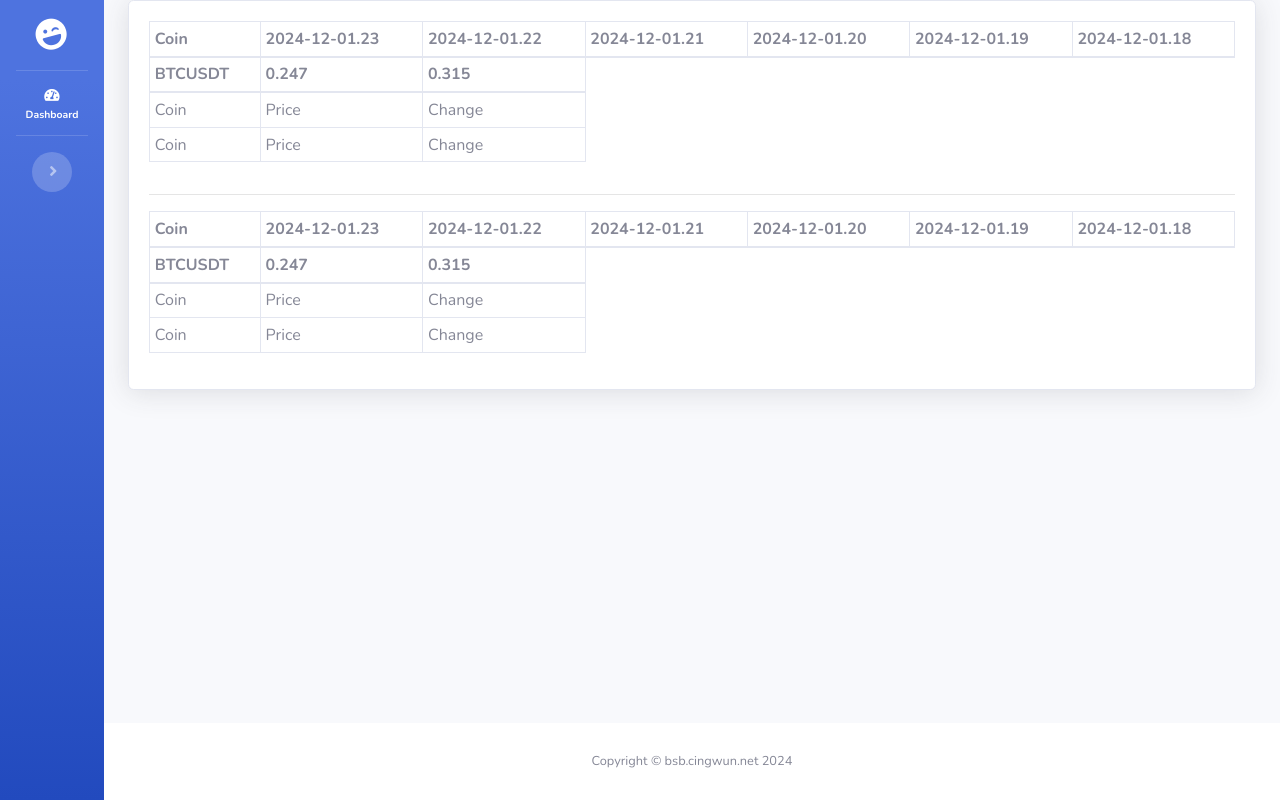
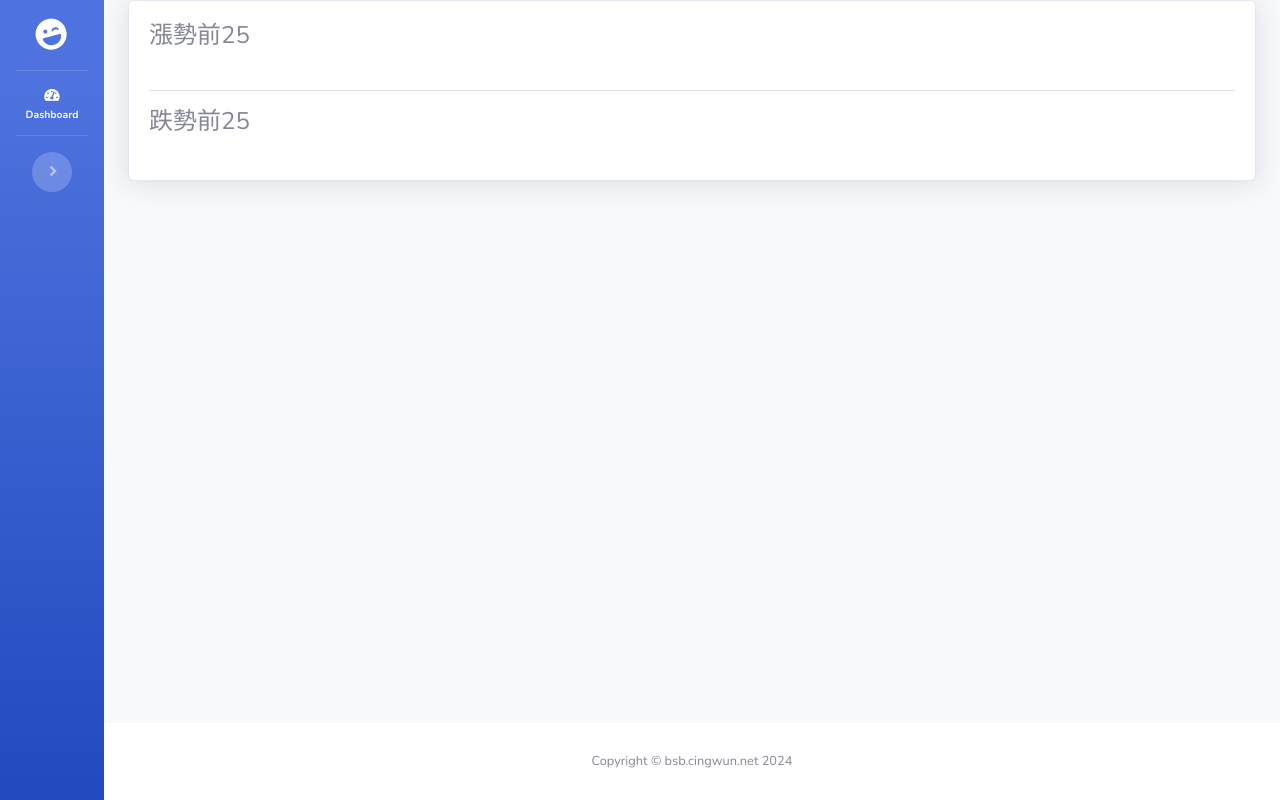
Before and after one commit to cingwun0817/binance-sb-admin, a website: page index.html in a window 1280 px wide. Drawn offline with nearby package versions, Linux system fonts and the light colour scheme; no server answers.

Commit message:
fix(Index): add date and hour parameters

```diff
--- a/index.html
+++ b/index.html
@@ -86,69 +86,19 @@
                         <div class="col-xl-12">
                             <div class="card shadow">
                                 <div class="card-body">
+                                    <h4>漲勢前25</h4>
                                     <div class="table-responsive">
                                         <table class="table table-bordered table-hover table-sm" width="100%" cellspacing="0">
-                                            <thead id="thead-panel-one">
-                                                <tr>
-                                                    <th>Coin</th>
-                                                    <th>2024-12-01.23</th>
-                                                    <th>2024-12-01.22</th>
-                                                    <th>2024-12-01.21</th>
-                                                    <th>2024-12-01.20</th>
-                                                    <th>2024-12-01.19</th>
-                                                    <th>2024-12-01.18</th>
-                                                </tr>
-                                                <tr>
-                                                    <th>BTCUSDT</th>
-                                                    <th>0.247</th>
-                                                    <th>0.315</th>
-                                                </tr>
-                                            </thead>
-                                            <tbody id="tbody-panel-one">
-                                                <tr>
-                                                    <td data-toggle="tooltip" title="1h 2h 4h 8h 1d">Coin</td>
-                                                    <td>Price</td>
-                                                    <td>Change</td>
-                                                </tr>
-                                                <tr>
-                                                    <td data-toggle="tooltip" title="1h 2h 4h 8h 1d">Coin</td>
-                                                    <td>Price</td>
-                                                    <td>Change</td>
-                                                </tr>
-                                            </tbody>
+                                            <thead id="thead-panel-one"></thead>
+                                            <tbody id="tbody-panel-one"></tbody>
                                         </table>
                                     </div>
                                     <hr>
+                                    <h4>跌勢前25</h4>
                                     <div class="table-responsive">
                                         <table class="table table-bordered table-hover table-sm" width="100%" cellspacing="0">
-                                            <thead id="thead-panel-two">
-                                                <tr>
-                                                    <th>Coin</th>
-                                                    <th>2024-12-01.23</th>
-                                                    <th>2024-12-01.22</th>
-                                                    <th>2024-12-01.21</th>
-                                                    <th>2024-12-01.20</th>
-                                                    <th>2024-12-01.19</th>
-                                                    <th>2024-12-01.18</th>
-                                                </tr>
-                                                <tr>
-                                                    <th>BTCUSDT</th>
-                                                    <th>0.247</th>
-                                                    <th>0.315</th>
-                                                </tr>
-                                            </thead>
-                                            <tbody id="tbody-panel-two">
-                                                <tr>
-                                                    <td data-toggle="tooltip" title="1h 2h 4h 8h 1d">Coin</td>
-                                                    <td>Price</td>
-                                                    <td>Change</td>
-                                                </tr>
-                                                <tr>
-                                                    <td data-toggle="tooltip" title="1h 2h 4h 8h 1d">Coin</td>
-                                                    <td>Price</td>
-                                                    <td>Change</td>
-                                                </tr>
-                                            </tbody>
+                                            <thead id="thead-panel-two"></thead>
+                                            <tbody id="tbody-panel-two"></tbody>
                                         </table>
                                     </div>
                                 </div>
@@ -217,11 +167,25 @@
                     this.cacheDom()
                     this.bindEvent()
 
+                    var pDate = null
+                    var pHour = null
+
+                    // search
+                    let params = new URLSearchParams(w.location.search);
+                    if (params.has('date') != null) {
+                        pDate = params.get('date')
+                    }
+                    if (params.has('hour') != null) {
+                        pHour = params.get('hour')
+                    }
+
                     // default
-                    var dd = new Date()
-                    var defaultDate = dd.toISOString().substr(0,10)
+                    if (pDate == null) {
+                        var dd = new Date()
+                        var pDate = dd.toISOString().substr(0,10)
+                    }
 
-                    this.getTickerFullData("1h", defaultDate)
+                    this.getTickerFullData("1h", pDate, pHour)
                 }
 
                 init.call(this, options)
@@ -258,7 +222,7 @@
                 app.theadPanelTwoEl.innerHTML = ""
                 app.tbodyPanelTwoEl.innerHTML = ""
 
-                limitPanelOne = 10
+                limitPanelOne = 25
                 countPancelOne = 0
                 data.data.forEach(rowdata => {
                     if (rowdata.symbol == "BTCUSDT") {
@@ -269,6 +233,7 @@
                         rowdata.items.forEach(item => {
                             headAEl = d.createElement("a")
                             headAEl.textContent = item.name
+                            headAEl.setAttribute("href", w.location.pathname + "?date="+item.name.substr(0, 10)+"&hour="+item.name.substr(11, 13))
 
                             headThEl = d.createElement("th")
                             headThEl.appendChild(headAEl)
@@ -317,7 +282,7 @@
                     }
                 })
 
-                for (var i=0; i<10; i++) {
+                for (var i=0; i<25; i++) {
                     rowdata = data.data[data.data.length-1-i]
                     bodyTrEl = d.createElement("tr")
 
```
